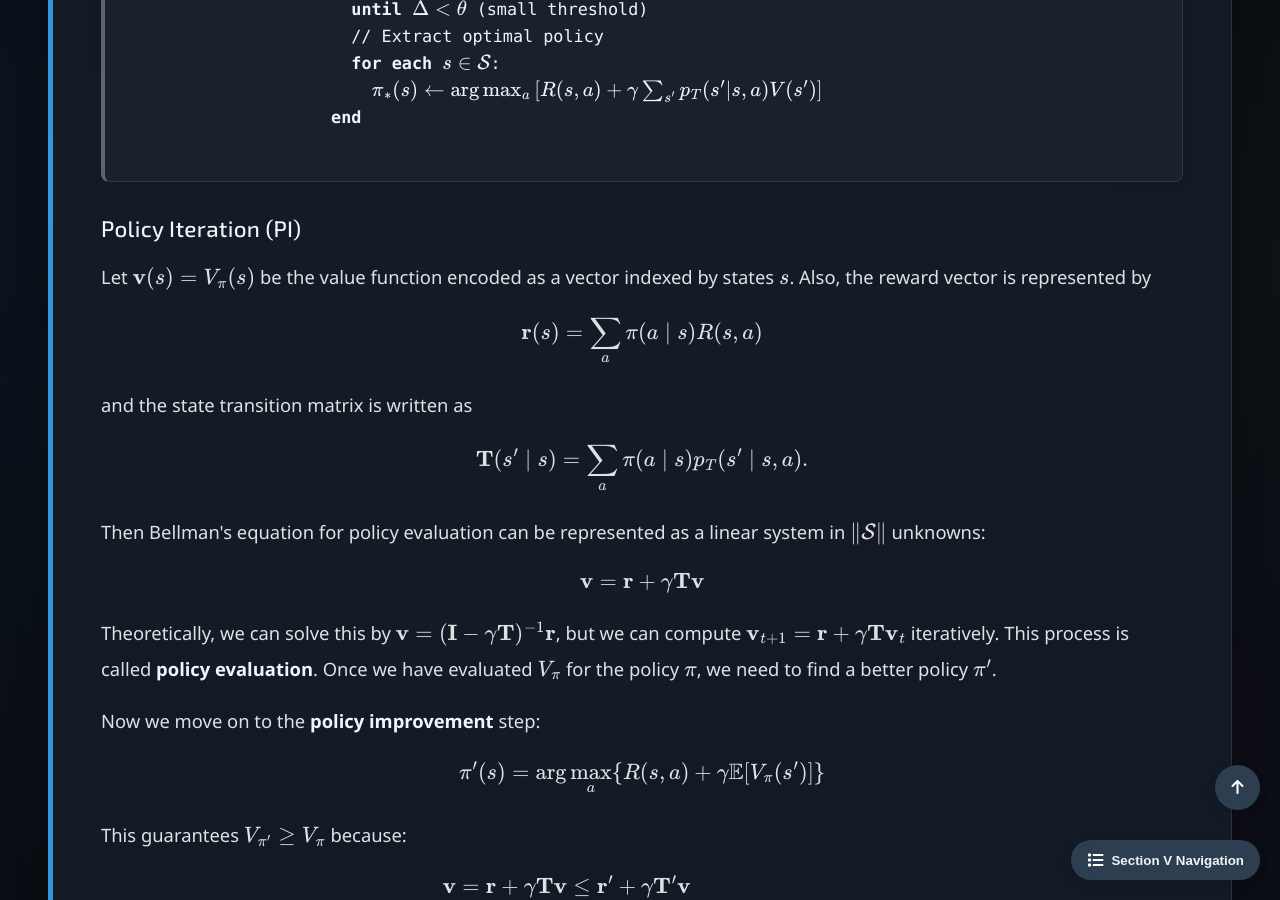
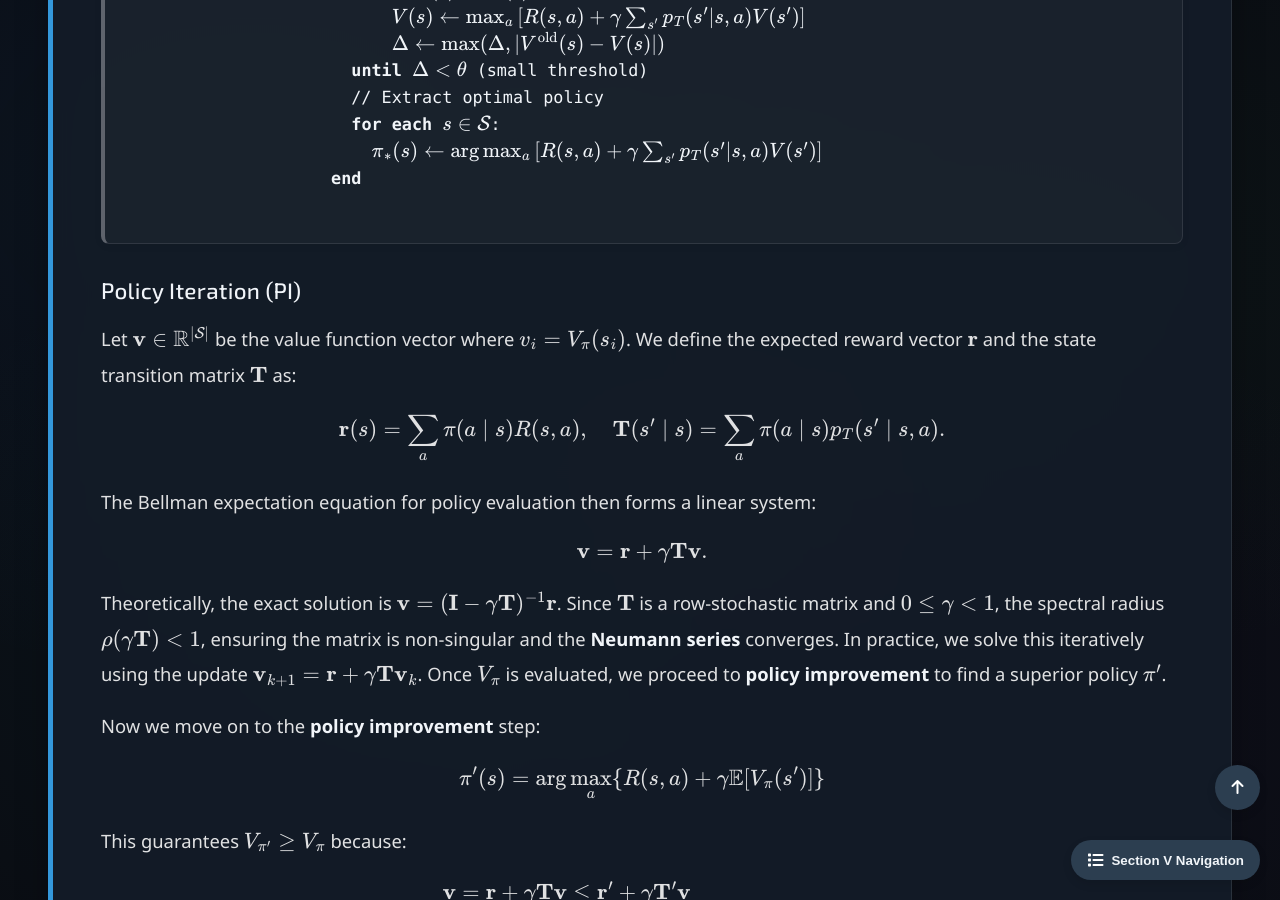
Before and after one commit to Yusukey01/yusukey01.github.io, a Jekyll site: the page built from Mathematics/Machine_learning/intro_RL.html, in a window 1280 px wide and 900 px high, scrolled down 11345 px. Built offline with Jekyll 4.4.1, drawn with Linux system fonts in a browser that asks for light colours; some of the changed text lies outside the part shown.

Commit message:
fixed style, texts

```diff
--- a/Mathematics/Machine_learning/intro_RL.html
+++ b/Mathematics/Machine_learning/intro_RL.html
@@ -12,7 +12,7 @@ uses_python: false
         {% include learning_resource_schema.html topic_id=page.topic_id %}
 
         <div class="hero-section">
-            <h1 class="webpage-name">Introduction to Reinforcement Learning(RL)</h1>
+            <h1 class="webpage-name">Introduction to Reinforcement Learning (RL)</h1>
         </div>
 
         {% include section_navigation.html %}
@@ -38,6 +38,7 @@ uses_python: false
                 <h2>Introduction</h2>
 
                 <p>
+                    So far, we have studied supervised learning and unsupervised learning. We now turn to a third paradigm.
                     <strong>Reinforcement Learning (RL)</strong> is a machine learning framework in which an <strong>agent</strong> interacts
                     with an environment to learn a behavior that maximizes a scalar <strong>reward</strong> signal over time.
                     Formally, the environment is typically modeled as a <strong>Markov Decision Process (MDP)</strong>, defined by a tuple
@@ -446,12 +447,14 @@ uses_python: false
                     \[
                     V_{k+1}(s) = \max_a \left[ R(s, a) + \gamma \sum_{s'} p_T(s' \mid s, a) V_k (s') \right].
                     \]
-                    This is called <strong>Bellman backup</strong>. Each iteration reduces the maximum value function error by a
-                    constant factor:
+                    This is called a <strong>Bellman backup</strong>. Each iteration is a \(\gamma\)-contraction mapping
+                    in the \(\ell_\infty\) norm, satisfying:
                     \[
-                    \max_s \| V_{k+1}(s) - V_*(s) \| \leq \gamma \max_s \| V_k (s)  - V_* (s) \|.
+                    \| V_{k+1} - V_* \|_\infty \leq \gamma \| V_k - V_* \|_\infty
                     \]
-                    So, \(V_k\) converges to \(V_*\) as \(k \to \infty\).
+                    where \( \| V \|_\infty = \max_{s \in \mathcal{S}} |V(s)| \). Because \( 0 \leq \gamma < 1 \),
+                    the <a href="../Calculus/completeness.html#banach"><strong>Banach Fixed-Point Theorem</strong></a> guarantees that
+                    \(V_k\) converges to the unique optimal value function \(V_*\) as \(k \to \infty\).
                 </p>
 
                 <p>
@@ -481,23 +484,20 @@ uses_python: false
 
                 <h3>Policy Iteration (PI)</h3>
                 <p>
-                    Let \(\mathbf{v}(s) = V_{\pi}(s)\) be the value function encoded as a vector indexed by states \(s\). Also,
-                    the reward vector is represented by
+                    Let \(\mathbf{v} \in \mathbb{R}^{|\mathcal{S}|}\) be the value function vector where \(v_i = V_{\pi}(s_i)\).
+                    We define the expected reward vector \(\mathbf{r}\) and the state transition matrix \(\mathbf{T}\) as:
                     \[
-                    \mathbf{r}(s) = \sum_a \pi(a \mid s) R(s, a)
+                    \mathbf{r}(s) = \sum_a \pi(a \mid s) R(s, a), \quad \mathbf{T}(s' \mid s) = \sum_a \pi(a \mid s) p_T(s' \mid s, a).
                     \]
-                    and the state transition matrix is written as
+                    The Bellman expectation equation for policy evaluation then forms a linear system:
                     \[
-                    \mathbf{T}(s' \mid s) = \sum_a \pi(a \mid s) p_T(s' \mid s, a).
+                    \mathbf{v} = \mathbf{r} + \gamma \mathbf{T}\mathbf{v}.
                     \]
-                    Then Bellman's equation for policy evaluation can be represented as a linear system in \(\| \mathcal{S}\|\) unknowns:
-                    \[
-                    \mathbf{v} = \mathbf{r} + \gamma \mathbf{T}\mathbf{v}
-                    \]
-                    Theoretically, we can solve this by \(\mathbf{v} = (\mathbf{I} - \gamma \mathbf{T})^{-1} \mathbf{r}\), but
-                    we can compute \(\mathbf{v}_{t+1} = \mathbf{r} + \gamma \mathbf{T} \mathbf{v}_t\) iteratively. This process is called
-                    <strong>policy evaluation</strong>. Once we have evaluated \(V_{\pi}\) for the policy \(\pi\), we need to find a better
-                    policy \(\pi'\).
+                    Theoretically, the exact solution is \(\mathbf{v} = (\mathbf{I} - \gamma \mathbf{T})^{-1} \mathbf{r}\).
+                    Since \(\mathbf{T}\) is a row-stochastic matrix and \(0 \leq \gamma < 1\), the spectral radius
+                    \(\rho(\gamma \mathbf{T}) < 1\), ensuring the matrix is non-singular and the <strong>Neumann series</strong> converges.
+                    In practice, we solve this iteratively using the update \(\mathbf{v}_{k+1} = \mathbf{r} + \gamma \mathbf{T} \mathbf{v}_k\).
+                    Once \(V_{\pi}\) is evaluated, we proceed to <strong>policy improvement</strong> to find a superior policy \(\pi'\).
                 </p>
 
                 <p>
@@ -548,7 +548,7 @@ uses_python: false
                 <p>
                     In policy iteration algorithm, starting from an initial policy, we alternate between policy evaluation step and
                     policy improvement step. Within finite iterations, the algorithm will converge to optimal policy since there are at
-                    most \(\|\mathcal{A}\|^{\|\mathcal{S}\|}\) deterministic policies and every update improves the policy.
+                    most \(|\mathcal{A}|^{|\mathcal{S}|}\) deterministic policies and every update improves the policy.
                 </p>
 
             </section>
@@ -653,7 +653,7 @@ uses_python: false
                 <p>
                     TD methods can be generalized to look ahead multiple steps. The <strong>n-step return</strong> is defined as:
                     \[
-                    G_{t:t+n} = R_{t+1} + \gamma R_{t+2} + \cdots + \gamma^{n-1} R_{t+n} + \gamma^n V(S_{t+n})
+                    G_{t:t+n} = r_{t+1} + \gamma r_{t+2} + \cdots + \gamma^{n-1} r_{t+n} + \gamma^n V(S_{t+n})
                     \]
                     The corresponding n-step TD update becomes:
                     \[
@@ -690,7 +690,7 @@ uses_python: false
                 </p>
 
                 <p>
-                    The\(\lambda\)-return provides a principled way to interpolate between the low variance but biased estimates of TD(0)
+                    The \(\lambda\)-return provides a principled way to interpolate between the low variance but biased estimates of TD(0)
                     and the high variance but unbiased estimates of Monte Carlo methods. <strong>TD(0) is thus a special case</strong>
                     of the more general TD(\(\lambda\)) framework. Importantly, both n-step TD and TD(\(\lambda\)) can achieve Monte Carlo behavior,
                     but through different parameterizations: n-step methods by extending the lookahead horizon (large n),
@@ -750,13 +750,13 @@ uses_python: false
 
                 <h3>Q-Learning (Off-Policy TD Control)</h3>
                 <p>
-                    Instead of the sampled next action \(a' \sim \pi(s')\) in SARSA, we use a greed action in \(s'\):
+                    Instead of the sampled next action \(a' \sim \pi(s')\) in SARSA, we use the greedy action in \(s'\):
                     \[
                     a' = \arg \max_b Q(s', b),
                     \]
                     making it <strong>off-policy</strong>. Thus the TD update rule for a transition \((s, a, r, s')\) is given by:
                     \[
-                    Q(s, a) \leftarrow Q(s, a) + \alpha \left[ r_t + \gamma \max_{b} Q(s', b) - Q(s, a) \right].
+                    Q(s, a) \leftarrow Q(s, a) + \alpha \left[ r + \gamma \max_{b} Q(s', b) - Q(s, a) \right].
                     \]
                 </p>
 
@@ -873,7 +872,7 @@ uses_python: false
                     &emsp;&emsp;&emsp;&emsp;Compute \(G_t\) for all \(t \in \{0, 1, \cdots, T-1\}\)
                     &emsp;&emsp;&emsp;&emsp;<strong>for</strong> \(t = 0, 1, \cdots, T-1\) <strong>do</strong>
                     &emsp;&emsp;&emsp;&emsp;&emsp;&emsp;&emsp;&emsp; \(\delta = G_t - V_\mathbf{w}(s_t)\)
-                    &emsp;&emsp;&emsp;&emsp;&emsp;&emsp;&emsp;&emsp; \(\mathbf{w} \leftarrow \mathbf{w} + \alpha_{\mathbf{w}} \delta \nabla_{\mathbf{w}}V_{\mathbf{w}(s_t)}\)
+                    &emsp;&emsp;&emsp;&emsp;&emsp;&emsp;&emsp;&emsp; \(\mathbf{w} \leftarrow \mathbf{w} + \alpha_{\mathbf{w}} \delta \nabla_{\mathbf{w}}V_{\mathbf{w}}(s_t)\)
                     &emsp;&emsp;&emsp;&emsp;&emsp;&emsp;&emsp;&emsp; \(\mathbf{\theta} \leftarrow \mathbf{\theta} + \alpha_{\mathbf{\theta}} \gamma^t \delta \nabla_{\mathbf{\theta}} \log \pi_{\mathbf{\theta}}(a_t \mid s_t) \)
                     &emsp;&emsp;<strong>until</strong> converged
                     <strong>end</strong>
@@ -966,6 +965,17 @@ uses_python: false
                     <li><strong>PPO (Proximal Policy Optimization)</strong>: Clips policy updates for stability</li>
                 </ul>
 
+                <p>
+                    Standard policy gradient methods optimize \(J(\pi_\theta)\) using the Euclidean gradient \(\nabla_\theta J\),
+                    which assumes an isotropic parameter space. However, the parameter space of a stochastic policy is
+                    actually a <strong>statistical manifold</strong>, where Euclidean steps can be poorly scaled if the
+                    curvature of the distribution family varies across directions. In
+                    <a href="natural_gd.html"><strong>Part 11: Natural Gradient Descent</strong></a>,
+                    we introduce the <strong>Fisher information matrix</strong> as the Riemannian metric on this space,
+                    demonstrating how natural gradients enable more stable and efficient optimization by accounting for
+                    the underlying geometry of the policy distribution.
+                </p>
+
             </section>
 
         </div>
```
Also changed, not shown: other parts of Mathematics/Machine_learning/intro_RL.html (+4 -5 lines), Mathematics/Calculus/completeness.html (+17 -0 lines).
